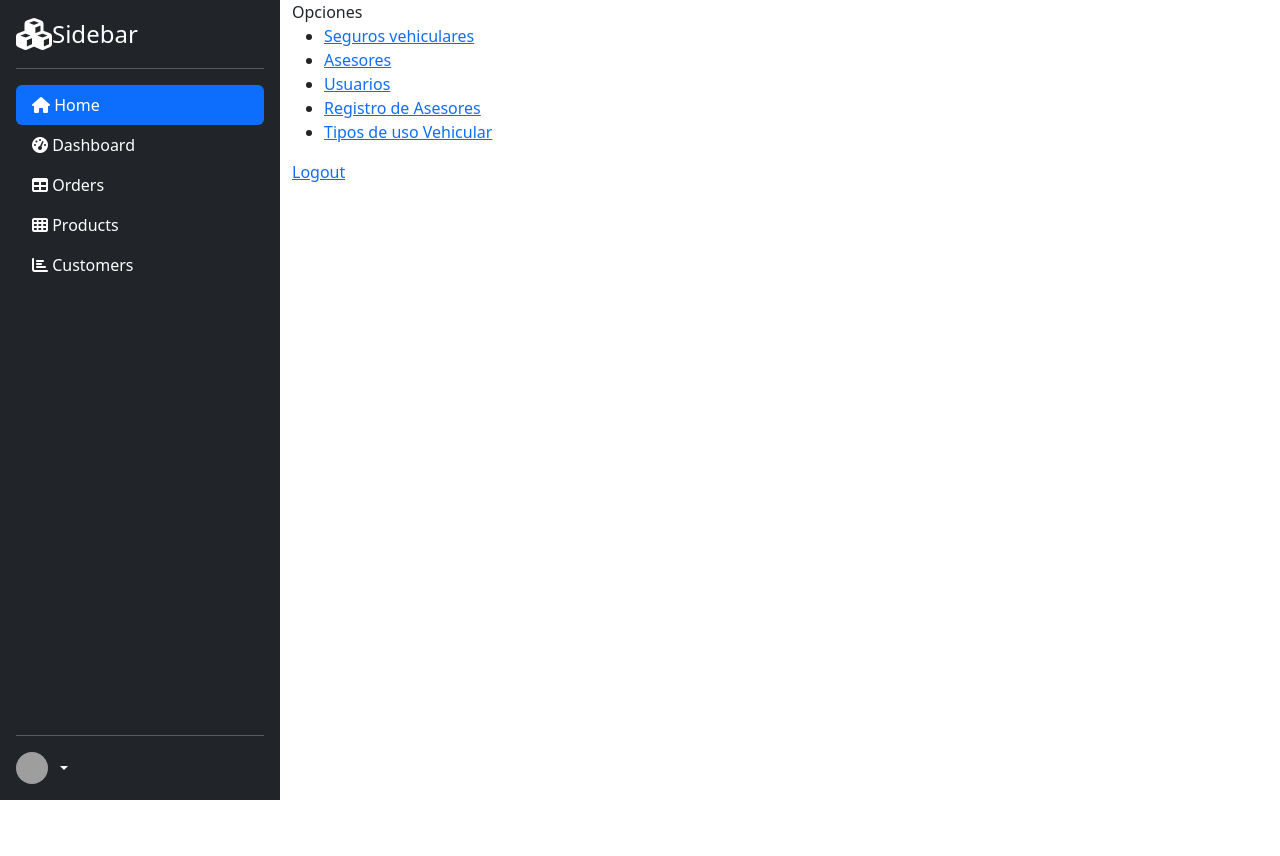
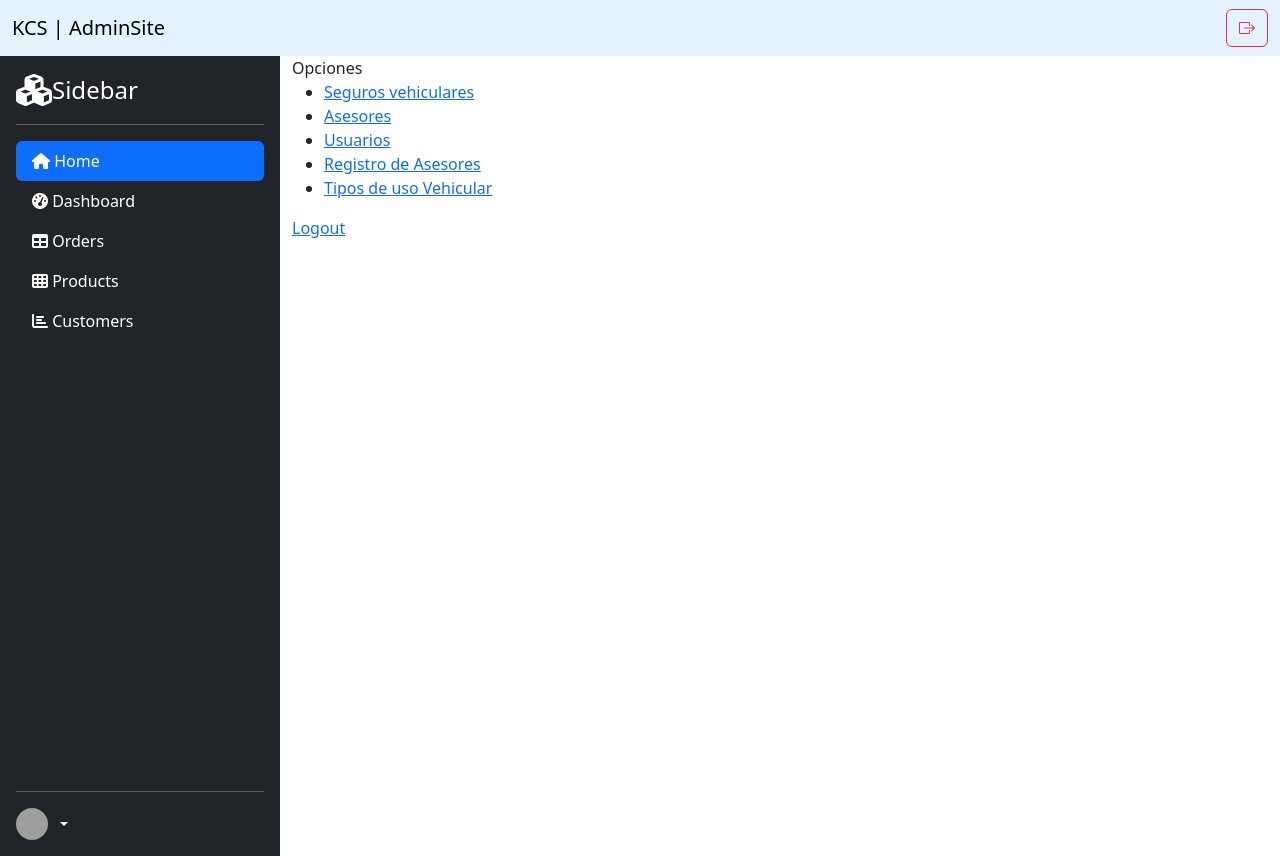
Before and after one commit to bryan-chilque/university-degree-project, a Django app: page /admin/home/ in a window 1280 px wide. Before the commit the page ends 800 px from the top, so only its background shows below. Run offline with Django 4.2, Linux system fonts and the light colour scheme; grey boxes are pictures that could not be loaded.

Commit message:
feat: add topbar

```diff
--- a/rrggadmin/templates/rrggadmin/dashboard.html
+++ b/rrggadmin/templates/rrggadmin/dashboard.html
@@ -1,13 +1,14 @@
 {% extends 'rrggadmin/base.html' %} {% block title %} Dashboard {% endblock %}
 {% block body %}
-<div class="d-flex vh-100">
+<main class="vh-100">
+    {% include 'rrggadmin/topbar.html' %}
+  <div class="d-flex vh-100">
     {% include 'rrggadmin/sidebar.html' %}
     <div class="container-fluid">
-        <div class="row">
-            <div class="col-md-12">
-                {% block container %}{% endblock %}
-            </div>
-        </div>
+      <div class="row">
+        <div class="col-md-12">{% block container %}{% endblock %}</div>
+      </div>
     </div>
-</div>
+  </div>
+</main>
 {% endblock body %}
--- /dev/null
+++ b/rrggadmin/templates/rrggadmin/topbar.html
@@ -0,0 +1,13 @@
+<nav class="navbar" style="background-color: #e3f2fd;">
+  <!-- Navbar content -->
+  <div class="container-fluid">
+    <a class="navbar-brand">KCS | AdminSite </a>
+    <a
+      href="{% url 'rrggadmin:logout' %}"
+      class="btn btn-outline-danger"
+      role="button"
+      aria-pressed="true"
+      ><i class="bi bi-box-arrow-right"></i
+    ></a>
+  </div>
+</nav>
```
